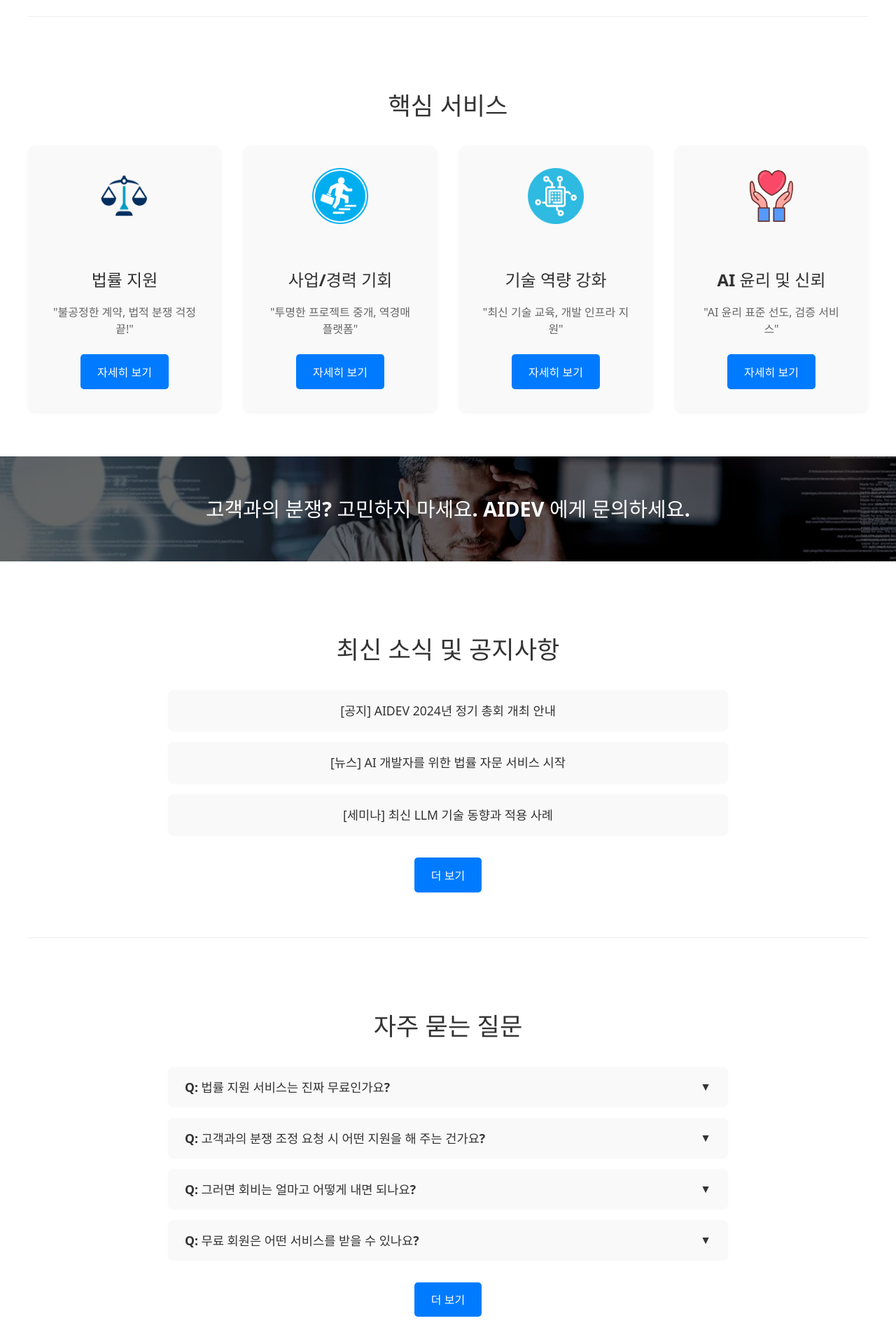
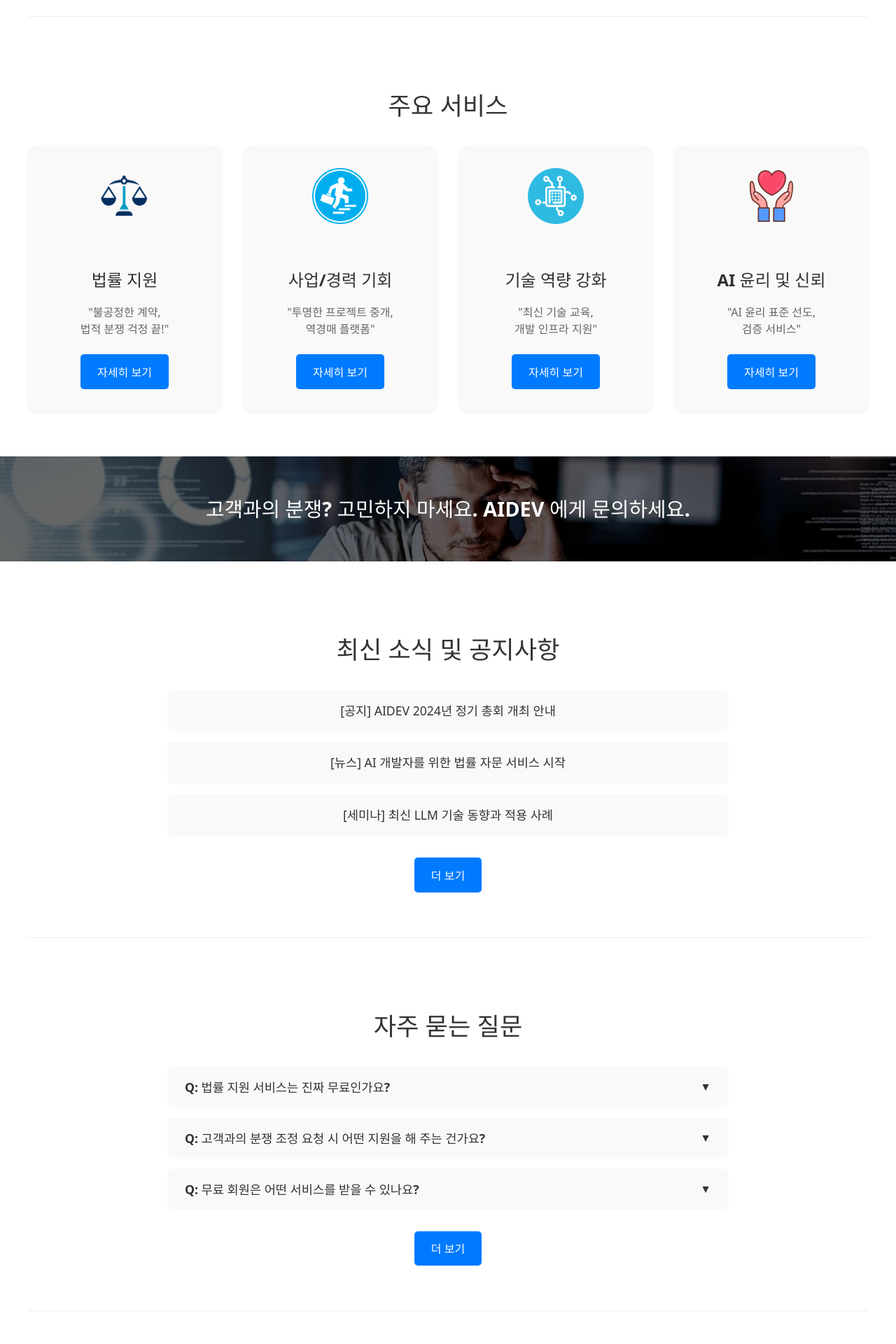
Before and after one commit to kr-ai-dev-association/aidev-home, a React (Vite) app: page / in a window 1280 px wide. Shown: the part 917-2837 px from the top of the page at 70% size. Built offline with nearby package versions, Linux system fonts and the light colour scheme.

Commit message:
마이너 수정

```diff
--- a/src/components/HomePage.jsx
+++ b/src/components/HomePage.jsx
@@ -23,11 +23,6 @@
     },
     {
       id: 3,
-      question: 'Q: 그러면 회비는 얼마고 어떻게 내면 되나요?',
-      answer: 'A: 회비는 2만원이고 년 1회 아무때나 납부하시면 됩니다.',
-    },
-    {
-      id: 4,
       question: 'Q: 무료 회원은 어떤 서비스를 받을 수 있나요?',
       answer: 'A: 무료 회원은 전화 상담, AI 에이전트를 사용한 법률 상담, 취업 상담, 인공지능 기술 교육 및 지원 상담 등을 이용하실 수 있습니다.',
     },
@@ -58,32 +53,32 @@
           <button className="detail-button" onClick={() => console.log('협회 소개 페이지로 이동')}>자세히 보기</button>
         </section>
 
-        {/* 핵심 서비스 소개 */}
+        {/* 주요 서비스 소개 */}
         <section className="section-services">
-          <h3>핵심 서비스</h3>
+          <h3>주요 서비스</h3>
           <div className="service-cards">
             <div className="service-card">
               <img src={iconLegal} alt="법률 지원 아이콘" className="service-icon" />
               <h4>법률 지원</h4>
-              <p>"불공정한 계약, 법적 분쟁 걱정 끝!"</p>
+              <p>"불공정한 계약, <br/>법적 분쟁 걱정 끝!"</p>
               <button className="detail-button">자세히 보기</button>
             </div>
             <div className="service-card">
               <img src={iconCareer} alt="사업/경력 기회 아이콘" className="service-icon" />
               <h4>사업/경력 기회</h4>
-              <p>"투명한 프로젝트 중개, 역경매 플랫폼"</p>
+              <p>"투명한 프로젝트 중개, <br/>역경매 플랫폼"</p>
               <button className="detail-button">자세히 보기</button>
             </div>
             <div className="service-card">
               <img src={iconTech} alt="기술 역량 강화 아이콘" className="service-icon" />
               <h4>기술 역량 강화</h4>
-              <p>"최신 기술 교육, 개발 인프라 지원"</p>
+              <p>"최신 기술 교육, <br/>개발 인프라 지원"</p>
               <button className="detail-button">자세히 보기</button>
             </div>
             <div className="service-card">
               <img src={iconEthics} alt="AI 윤리 및 신뢰 아이콘" className="service-icon" />
               <h4>AI 윤리 및 신뢰</h4>
-              <p>"AI 윤리 표준 선도, 검증 서비스"</p>
+              <p>"AI 윤리 표준 선도, <br/>검증 서비스"</p>
               <button className="detail-button">자세히 보기</button>
             </div>
           </div>
```
Also changed, not shown: 1 other file (tests, documents, lock files or other folders).
